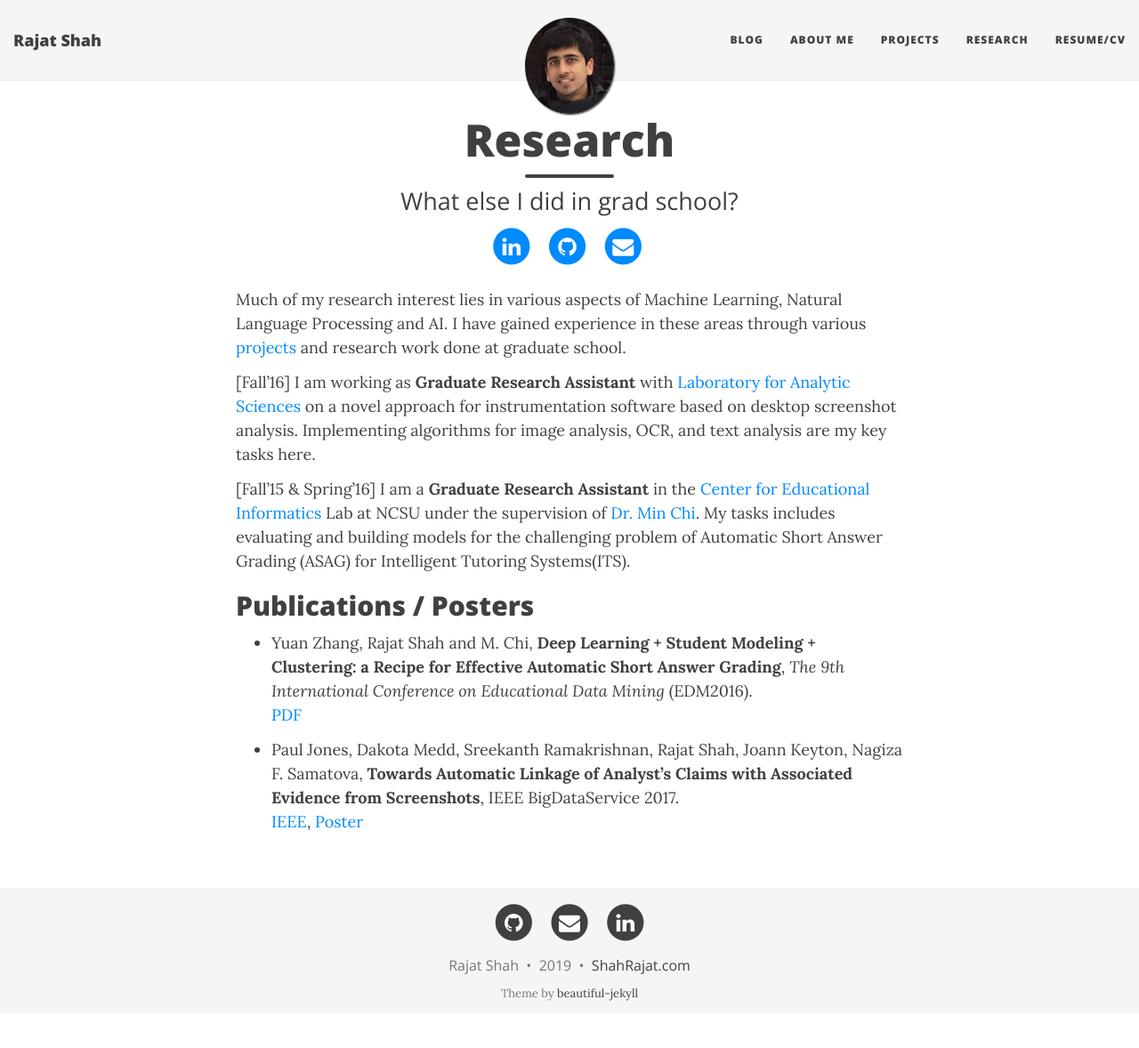
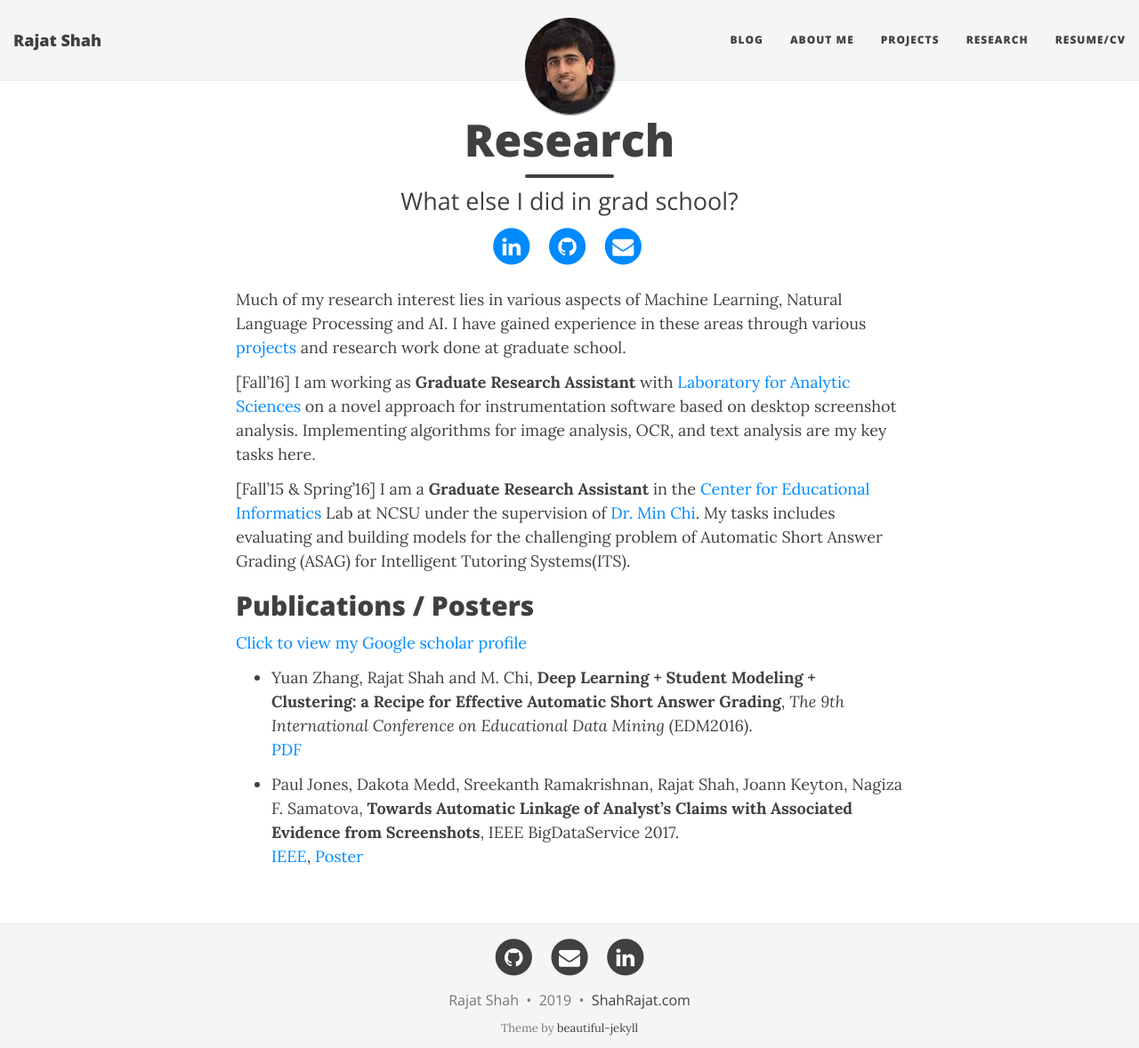
Before and after one commit to shahrajat/shahrajat.github.io, a Jekyll site: the page built from research.md, in a window 1280 px wide and 1178 px high. Shown: the whole window at 89% size. Built offline with Jekyll 4.4.1, drawn with Linux system fonts in a browser that asks for light colours; nearby versions of some CDN libraries; comment, search, counter and statistics services are not loaded.

Commit message:
Update research.md

```diff
--- a/research.md
+++ b/research.md
@@ -12,6 +12,7 @@ Much of my research interest lies in various aspects of Machine Learning, Natura
 [Fall'15 & Spring'16] I am  a **Graduate Research Assistant** in the [Center for Educational Informatics](https://www.cei.ncsu.edu/) Lab at NCSU under the supervision of [Dr. Min Chi](https://www.csc.ncsu.edu/people/mchi). My tasks includes evaluating and building models for the challenging problem of Automatic Short Answer Grading (ASAG) for Intelligent Tutoring Systems(ITS).
 
 ## Publications / Posters
+[Click to view my Google scholar profile](https://scholar.google.com/citations?user=jWRJqCcAAAAJ&hl=en)
 
 - Yuan Zhang, Rajat Shah and M. Chi, **Deep Learning + Student Modeling + Clustering: a Recipe for Effective Automatic Short Answer Grading**, _The 9th International Conference on Educational Data Mining_ (EDM2016). <br/>
 [PDF](http://www.educationaldatamining.org/EDM2016/proceedings/paper_61.pdf){:target="_blank"}
```
